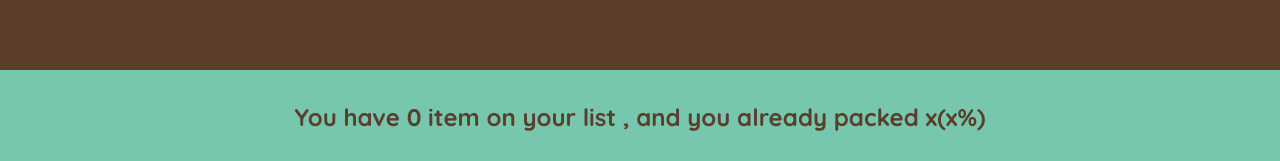
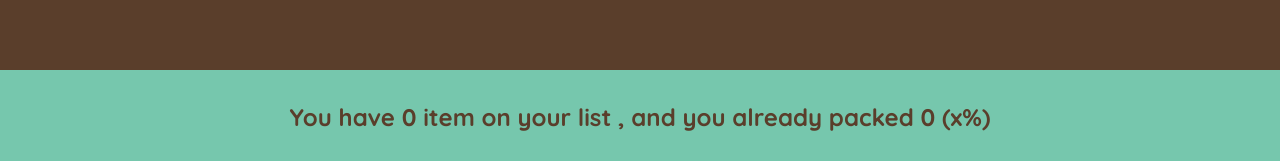
Before and after one commit to yostenalewis1/Travel-list2, a React (Create React App) app: page / in a window 1280 px wide. Shown: the part 636-797 px from the top of the page. Built offline with nearby package versions, Linux system fonts and the light colour scheme.

Commit message:
packed item in stats

```diff
--- a/src/App.js
+++ b/src/App.js
@@ -97,10 +97,12 @@ function Item({ item, onDeleteItem ,onToggelitem}) {
 
 function Stats({items}) {
   const numItems = items.length
+  const itemPacked = items.filter((item)=>item.packed).length ;
+
 
   return (
     <footer className="stats">
-      You have {numItems} item on your list , and you already packed x(x%)
+      You have {numItems} item on your list , and you already packed {itemPacked} (x%)
     </footer>
   );
 }
```
